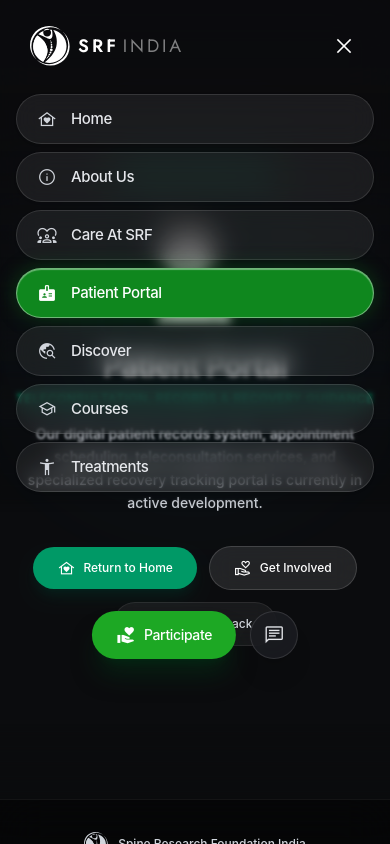
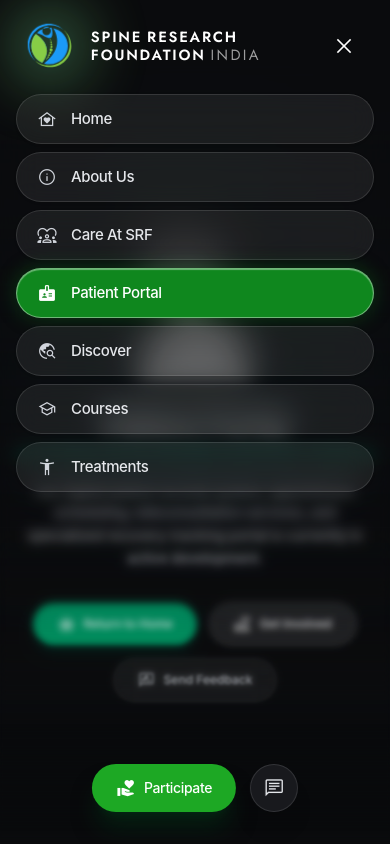
Before and after one commit to SwarupCreates/spine-research-foundation-india-website, a React (Vite) app: page /patient-portal in a window 390 px wide. Both pictures are taken after a click on the button "menu". Shown: the top 844 px of the page. Built offline with nearby package versions, Linux system fonts and the light colour scheme; a web font is replaced by a local one.

Commit message:
feat(mobile): synchronize logo animation with mobile menu, full-height gradual blur, snappy reveal, scroll-trickle floating actions, and enlarged artworks

```diff
--- a/src/App.tsx
+++ b/src/App.tsx
@@ -25,9 +25,10 @@ export const App: React.FC = () => {
 
   const [isMobileMenuOpen, setIsMobileMenuOpen] = useState(false)
 
-  // Automatically close mobile menu upon navigating
+  // Automatically close mobile menu and scroll to top upon navigating
   useEffect(() => {
     setIsMobileMenuOpen(false)
+    window.scrollTo(0, 0)
   }, [location.pathname])
 
   const handleTabChange = (tabId: string) => {
@@ -49,20 +50,20 @@ export const App: React.FC = () => {
 
   return (
     <div className="min-h-screen bg-[#0b0c0e] text-slate-100 flex flex-col relative selection:bg-emerald-500 selection:text-white font-medium">
-      {/* Top Page-level Gradual Blur: dynamically expands height on mobile menu open */}
+      {/* Top Page-level Gradual Blur: dynamically rolls all the way down (100vh) on mobile menu open */}
       <GradualBlur
         position="top"
         target="page"
-        height={isMobileMenuOpen ? '32rem' : '10rem'}
-        strength={isMobileMenuOpen ? 3.5 : 2.8}
+        height={isMobileMenuOpen ? '100vh' : '10rem'}
+        strength={isMobileMenuOpen ? 4.5 : 2.8}
         layers={8}
         curve="linear"
         exponential
-        tint="rgba(11, 12, 14, 0.82)"
+        tint={isMobileMenuOpen ? 'rgba(11, 12, 14, 0.94)' : 'rgba(11, 12, 14, 0.82)'}
         autoHide={!isMobileMenuOpen}
         zIndex={30}
         style={{
-          transition: 'height 0.45s cubic-bezier(0.16, 1, 0.3, 1)',
+          transition: 'height 0.38s cubic-bezier(0.16, 1, 0.3, 1), background 0.38s ease',
         }}
       />
 
--- a/src/components/FloatingActions.tsx
+++ b/src/components/FloatingActions.tsx
@@ -14,8 +14,9 @@ export const FloatingActions: React.FC<FloatingActionsProps> = ({
   const [bottomSpacing, setBottomSpacing] = useState<number | null>(null)
 
   // Calibrate bottom position dynamically:
-  // When footer starts to enter the viewport from bottom edge,
-  // increase bottom spacing to: OuterEdgeGutter / 2 + CalculatedFooterHeight
+  // When footer starts to enter the viewport from bottom edge on scroll,
+  // increase bottom spacing smoothly to: OuterEdgeGutter / 2 + CalculatedFooterHeight.
+  // When scrolling back up, smoothly trickle back down to the original gutter position.
   useEffect(() => {
     const getOuterEdgeGutter = (): number => {
       if (typeof window === 'undefined') return 48
@@ -33,15 +34,35 @@ export const FloatingActions: React.FC<FloatingActionsProps> = ({
         return
       }
 
-      const footerRect = footer.getBoundingClientRect()
+      const docHeight = document.documentElement.scrollHeight
+      const windowHeight = window.innerHeight
+      const maxScroll = Math.max(0, docHeight - windowHeight)
+      const scrollY = Math.max(0, window.scrollY || window.pageYOffset || 0)
       const calculatedFooterHeight = footer.offsetHeight || 96
-      const isEntering = footerRect.top < window.innerHeight
+      const targetBottom = Math.round(gutter / 2 + calculatedFooterHeight)
 
-      if (isEntering) {
-        // OuterEdgeGutter / 2 + CalculatedFooterHeight
-        setBottomSpacing(gutter / 2 + calculatedFooterHeight)
+      // When at top of page (scrollY <= 0) or on short pages with minimal scroll range,
+      // floating buttons must always stay at their original lower center/gutter position
+      if (maxScroll <= 24 || scrollY <= 0) {
+        setBottomSpacing(gutter)
+        return
+      }
+
+      // Distance from bottom of viewport to bottom of page
+      const scrollFromBottom = Math.max(0, maxScroll - scrollY)
+
+      if (scrollFromBottom >= calculatedFooterHeight) {
+        // Footer has not yet entered the bottom area to interfere with the buttons
+        setBottomSpacing(gutter)
       } else {
-        setBottomSpacing(gutter)
+        // Footer is actively entering/scrolling into view from bottom edge:
+        // Smoothly interpolate from gutter to targetBottom (OuterEdgeGutter / 2 + CalculatedFooterHeight)
+        const progress = Math.min(
+          1,
+          Math.max(0, (calculatedFooterHeight - scrollFromBottom) / calculatedFooterHeight)
+        )
+        const interpolated = gutter + progress * (targetBottom - gutter)
+        setBottomSpacing(Math.round(interpolated))
       }
     }
 
@@ -59,7 +80,7 @@ export const FloatingActions: React.FC<FloatingActionsProps> = ({
     <aside
       id="floating-actions"
       data-testid="floating-actions"
-      className={`fixed left-1/2 -translate-x-1/2 sm:left-auto sm:right-10 sm:translate-x-0 lg:right-12 z-50 flex items-center gap-3.5 transition-[bottom] duration-300 ease-[cubic-bezier(0.34,1.56,0.64,1)] ${
+      className={`fixed left-1/2 -translate-x-1/2 sm:left-auto sm:right-10 sm:translate-x-0 lg:right-12 z-50 flex items-center gap-3.5 transition-[bottom] duration-250 ease-[cubic-bezier(0.16,1,0.3,1)] ${
         bottomSpacing === null ? 'bottom-8 sm:bottom-10 lg:bottom-12' : ''
       }`}
       style={{
--- a/src/components/Navbar.tsx
+++ b/src/components/Navbar.tsx
@@ -59,6 +59,9 @@ export const Navbar: React.FC<NavbarProps> = ({
   // Smooth hover transition timings:
   // Deliberate exit delay and multi-phase contraction so nav items on the right never jerk
   const handleLogoMouseEnter = () => {
+    // On mobile view, disable hover animation (expansion is driven by mobile menu state instead)
+    if (typeof window !== 'undefined' && window.innerWidth < 768) return
+
     if (leaveTimer1Ref.current) {
       clearTimeout(leaveTimer1Ref.current)
       leaveTimer1Ref.current = null
@@ -73,6 +76,9 @@ export const Navbar: React.FC<NavbarProps> = ({
   }
 
   const handleLogoMouseLeave = () => {
+    // On mobile view, disable hover animation
+    if (typeof window !== 'undefined' && window.innerWidth < 768) return
+
     if (leaveTimer1Ref.current) clearTimeout(leaveTimer1Ref.current)
     if (leaveTimer2Ref.current) clearTimeout(leaveTimer2Ref.current)
 
@@ -89,6 +95,30 @@ export const Navbar: React.FC<NavbarProps> = ({
       setIsLogoStacked(false)
     }, 600)
   }
+
+  // Mobile View: Link logo expansion to mobile menu opening, and back to acronym on menu closing
+  useEffect(() => {
+    if (typeof window !== 'undefined' && window.innerWidth < 768) {
+      if (isMenuOpen) {
+        if (leaveTimer1Ref.current) clearTimeout(leaveTimer1Ref.current)
+        if (leaveTimer2Ref.current) clearTimeout(leaveTimer2Ref.current)
+        setIsLogoStacked(true)
+        setIsLogoHovered(true)
+        setIsLogoExpanded(true)
+      } else {
+        if (leaveTimer1Ref.current) clearTimeout(leaveTimer1Ref.current)
+        if (leaveTimer2Ref.current) clearTimeout(leaveTimer2Ref.current)
+        // Smoothly animate back to acronym state when mobile menu closes
+        leaveTimer1Ref.current = setTimeout(() => {
+          setIsLogoHovered(false)
+          setIsLogoExpanded(false)
+        }, 120)
+        leaveTimer2Ref.current = setTimeout(() => {
+          setIsLogoStacked(false)
+        }, 420)
+      }
+    }
+  }, [isMenuOpen])
 
   useEffect(() => {
     return () => {
@@ -362,19 +392,19 @@ export const Navbar: React.FC<NavbarProps> = ({
             variants={{
               open: {
                 opacity: 1,
-                height: 'auto',
+                y: 0,
                 transition: {
-                  duration: 0.35,
+                  duration: 0.22,
                   ease: [0.16, 1, 0.3, 1] as const,
-                  staggerChildren: 0.045,
-                  delayChildren: 0.03,
+                  staggerChildren: 0.02,
+                  delayChildren: 0,
                 },
               },
               closed: {
                 opacity: 0,
-                height: 0,
+                y: -6,
                 transition: {
-                  duration: 0.25,
+                  duration: 0.2,
                   ease: [0.16, 1, 0.3, 1] as const,
                   staggerChildren: 0.02,
                   staggerDirection: -1,
@@ -397,7 +427,7 @@ export const Navbar: React.FC<NavbarProps> = ({
                         y: 0,
                         height: 50,
                         transition: {
-                          duration: 0.28,
+                          duration: 0.22,
                           ease: [0.16, 1, 0.3, 1] as const,
                         },
                       },
--- a/src/pages/NotFoundPage.tsx
+++ b/src/pages/NotFoundPage.tsx
@@ -32,9 +32,9 @@ export const NotFoundPage: React.FC<NotFoundPageProps> = ({
           <span className="tracking-wide uppercase text-[11px] sm:text-xs font-semibold">Error 404 · Instrument Misplaced</span>
         </div>
 
-        {/* Server Error Artwork: Half height (~130px) strictly matching WIP page */}
+        {/* Server Error Artwork: Enhanced size on mobile and desktop */}
         <div className="flex justify-center mb-6 relative">
-          <div className="h-28 sm:h-32 md:h-36 max-w-full flex items-center justify-center filter drop-shadow-[0_12px_24px_rgba(0,0,0,0.55)]">
+          <div className="h-44 sm:h-52 md:h-56 max-w-full flex items-center justify-center filter drop-shadow-[0_16px_32px_rgba(0,0,0,0.6)]">
             <ServerErrorArt className="h-full w-auto max-h-full" />
           </div>
         </div>
--- a/src/pages/WorkInProgressPage.tsx
+++ b/src/pages/WorkInProgressPage.tsx
@@ -76,9 +76,9 @@ export const WorkInProgressPage: React.FC<WorkInProgressPageProps> = ({
           <span className="tracking-wide uppercase text-[11px] sm:text-xs font-semibold">Under Construction</span>
         </div>
 
-        {/* Work In Progress Artwork: Half height (~130px) matching 404 page */}
+        {/* Work In Progress Artwork: Enhanced size matching 404 page */}
         <div className="flex justify-center mb-6 relative">
-          <div className="h-28 sm:h-32 md:h-36 max-w-full flex items-center justify-center filter drop-shadow-[0_12px_24px_rgba(0,0,0,0.55)]">
+          <div className="h-44 sm:h-52 md:h-56 max-w-full flex items-center justify-center filter drop-shadow-[0_16px_32px_rgba(0,0,0,0.6)]">
             <WorkInProgressArt className="h-full w-auto max-h-full" />
           </div>
         </div>
```
